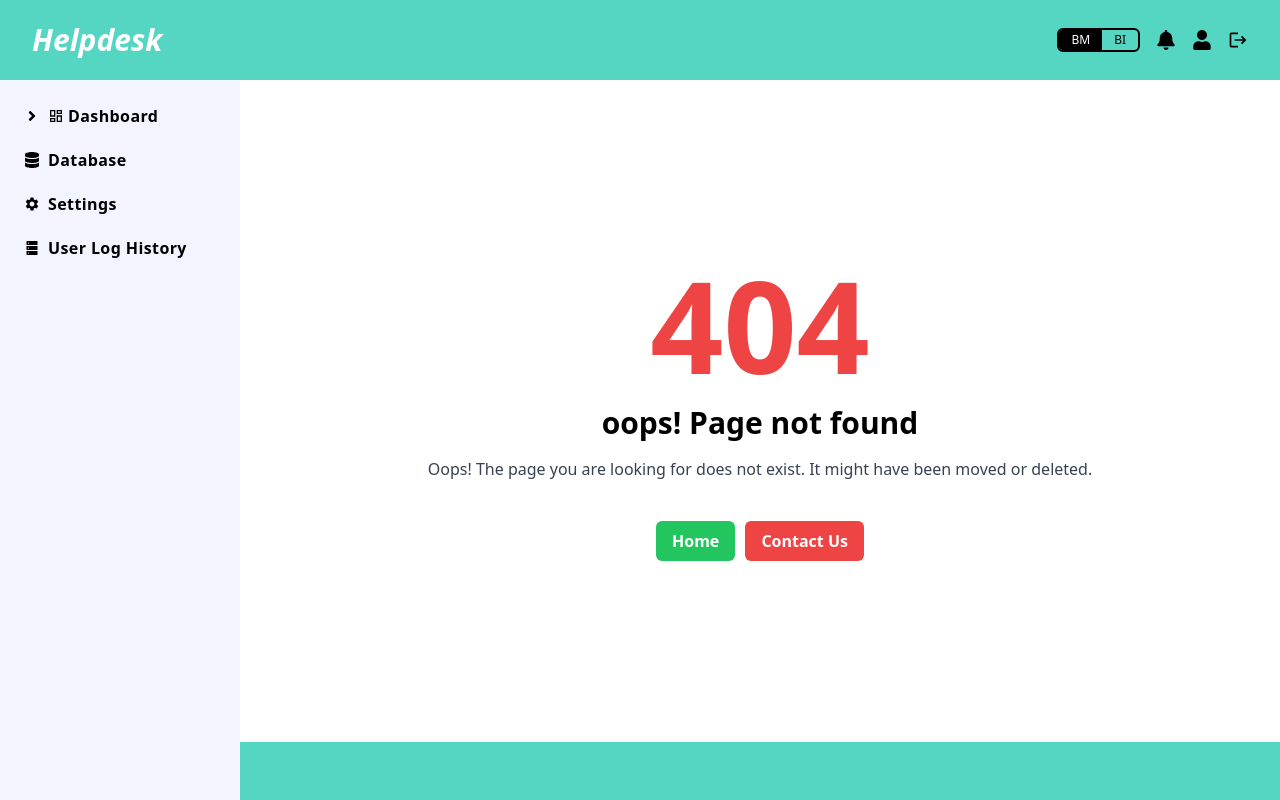
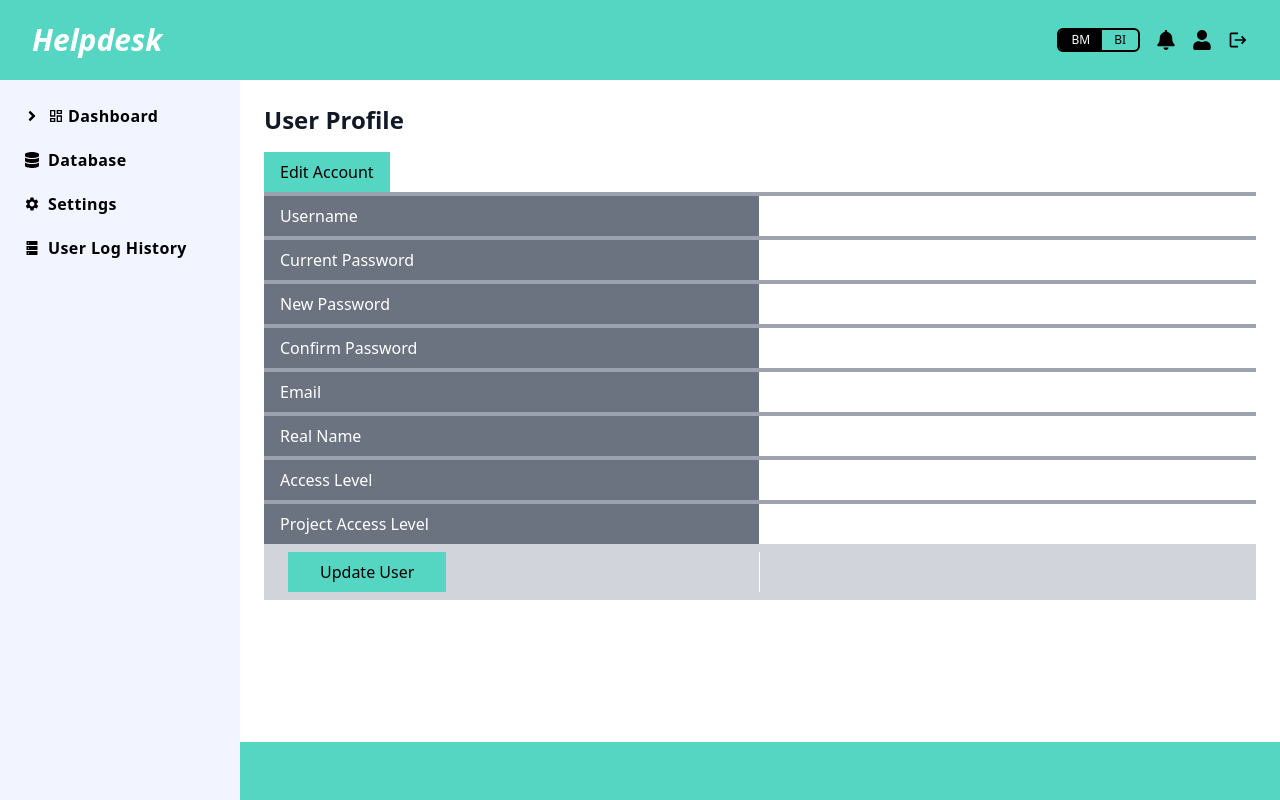
Before and after one commit to RohanSinghProgrammer/dashboard-assignment, a React (Vite) app: page /editUser in a window 1280 px wide. Before the commit this address had no page. Built offline with nearby package versions, Linux system fonts and the light colour scheme.

Commit message:
UI - created edit user page

```diff
--- a/src/App.jsx
+++ b/src/App.jsx
@@ -15,6 +15,7 @@ import Settings from "./pages/Settings";
 import UserLog from "./pages/UserLog";
 import User from "./pages/User";
 import PageNotFound from "./pages/PageNotFound";
+import EditUser from "./pages/EditUser";
 
 export default function App() {
   const router = createBrowserRouter(
@@ -31,6 +32,7 @@ export default function App() {
           <Route path="/settings" element={<Settings />} />
           <Route path="/userLog" element={<UserLog />} />
           <Route path="/user" element={<User />} />
+          <Route path="/editUser" element={<EditUser />} />
           <Route path="*" element={<PageNotFound />} />
         </Route>
       </Route>
--- a/src/components/Navbar.jsx
+++ b/src/components/Navbar.jsx
@@ -2,6 +2,7 @@ import React from "react";
 import { FaBell, FaUser } from "react-icons/fa";
 import { MdLogout } from "react-icons/md";
 import ToggleButton from "./ToggleButton";
+import { Link } from "react-router-dom";
 
 const Navbar = () => {
   return (
@@ -11,7 +12,9 @@ const Navbar = () => {
       <div className="flex items-center space-x-4 text-xl">
         <ToggleButton />
         <FaBell />
-        <FaUser />
+        <Link to={"/user"}>
+          <FaUser />
+        </Link>
         <MdLogout />
       </div>
     </div>
--- /dev/null
+++ b/src/pages/EditUser.jsx
@@ -0,0 +1,135 @@
+import React from "react";
+
+const EditUser = () => {
+  return (
+    <div className="p-6 h-full">
+      <h2 className="text-2xl font-semibold text-gray-900 mb-4">
+        User Profile
+      </h2>
+      <div className="mt-4">
+        <button className="bg-ui-turquoise px-4 py-2">Edit Account</button>
+        <form>
+          <div className="flex border-t-4 border-gray-400">
+            <label
+              htmlFor="username"
+              className="w-1/2 border-r border-white text-white bg-gray-500 px-4 py-2"
+            >
+              Username
+            </label>
+            <input
+              type="text"
+              name="username"
+              id="username"
+              className="w-1/2 px-4 py-2 focus:outline-none"
+            />
+          </div>
+          <div className="flex border-t-4 border-gray-400">
+            <label
+              htmlFor="password"
+              className="w-1/2 border-r border-white text-white bg-gray-500 px-4 py-2"
+            >
+              Current Password
+            </label>
+            <input
+              type="password"
+              name="password"
+              id="password"
+              className="w-1/2 px-4 py-2 focus:outline-none"
+            />
+          </div>
+          <div className="flex border-t-4 border-gray-400">
+            <label
+              htmlFor="new-password"
+              className="w-1/2 border-r border-white text-white bg-gray-500 px-4 py-2"
+            >
+              New Password
+            </label>
+            <input
+              type="password"
+              name="new-password"
+              id="new-password"
+              className="w-1/2 px-4 py-2 focus:outline-none"
+            />
+          </div>
+          <div className="flex border-t-4 border-gray-400">
+            <label
+              htmlFor="confirm-password"
+              className="w-1/2 border-r border-white text-white bg-gray-500 px-4 py-2"
+            >
+              Confirm Password
+            </label>
+            <input
+              type="password"
+              name="confirm-password"
+              id="confirm-password"
+              className="w-1/2 px-4 py-2 focus:outline-none"
+            />
+          </div>
+          <div className="flex border-t-4 border-gray-400">
+            <label
+              htmlFor="email"
+              className="w-1/2 border-r border-white text-white bg-gray-500 px-4 py-2"
+            >
+              Email
+            </label>
+            <input
+              type="email"
+              name="email"
+              id="email"
+              className="w-1/2 px-4 py-2 focus:outline-none"
+            />
+          </div>
+          <div className="flex border-t-4 border-gray-400">
+            <label
+              htmlFor="name"
+              className="w-1/2 border-r border-white text-white bg-gray-500 px-4 py-2"
+            >
+              Real Name
+            </label>
+            <input
+              type="text"
+              name="name"
+              id="name"
+              className="w-1/2 px-4 py-2 focus:outline-none"
+            />
+          </div>
+          <div className="flex border-t-4 border-gray-400">
+            <label
+              htmlFor="access-level"
+              className="w-1/2 border-r border-white text-white bg-gray-500 px-4 py-2"
+            >
+              Access Level
+            </label>
+            <input
+              type="text"
+              name="access-level"
+              id="access-level"
+              className="w-1/2 px-4 py-2 focus:outline-none"
+            />
+          </div>
+          <div className="flex border-t-4 border-gray-400">
+            <label
+              htmlFor="project-access-level"
+              className="w-1/2 border-r border-white text-white bg-gray-500 px-4 py-2"
+            >
+              Project Access Level
+            </label>
+            <input
+              type="text"
+              name="project-project-access-level"
+              id="project-access-level"
+              className="w-1/2 px-4 py-2 focus:outline-none"
+            />
+          </div>
+          <div className="flex bg-gray-300 py-2">
+            <div className="w-1/2 border-r border-white px-6">
+              <button className="bg-ui-turquoise px-8 py-2">Update User</button>
+            </div>
+          </div>
+        </form>
+      </div>
+    </div>
+  );
+};
+
+export default EditUser;
--- a/src/pages/User.jsx
+++ b/src/pages/User.jsx
@@ -1,9 +1,55 @@
-import React from 'react'
+import React from "react";
+import { FaStar, FaUserLarge } from "react-icons/fa6";
+import { FaEdit } from "react-icons/fa";
+import { Link } from "react-router-dom";
 
 const User = () => {
   return (
-    <div>User</div>
-  )
-}
+    <div className="p-6 h-full">
+      <h2 className="text-2xl font-semibold text-gray-900 mb-4">
+        User Profile
+      </h2>
+      <div className="h-[90%] bg-ui-turquoise rounded-sm grid grid-cols-2 p-12 gap-12">
+        <div className="h-fit bg-white rounded-lg p-4 grid place-items-center relative">
+          <Link to={"/editUser"} className="absolute top-2 right-4">
+            <FaEdit className="text-xl" />
+          </Link>
+          <div className="p-8 bg-gray-300 rounded-full w-fit mt-4">
+            <FaUserLarge className="text-8xl" />
+          </div>
+          <div className="w-full mt-4">
+            <p>Username</p>
+            <p>Contact Number</p>
+            <p>Email</p>
+            <p>Department</p>
+          </div>
+        </div>
+        <form className="bg-white rounded-lg p-4 h-fit">
+          <h3 className="text-center font-semibold">Give Your Feedback</h3>
+          <input
+            type="text"
+            placeholder="share your feedback with us."
+            className="px-4 py-2 bg-gray-200 w-full my-4"
+          />
+          <div className="flex justify-center space-x-2 mb-4">
+            {Array(5)
+              .fill(0)
+              .map((item, index) => (
+                <div key={index}>
+                  <FaStar className="text-gray-500 text-xl" />
+                </div>
+              ))}
+          </div>
+          <button
+            type="submit"
+            className="bg-ui-turquoise w-full py-3 rounded-lg font-semibold"
+          >
+            Submit Feedback
+          </button>
+        </form>
+      </div>
+    </div>
+  );
+};
 
-export default User
+export default User;
```
